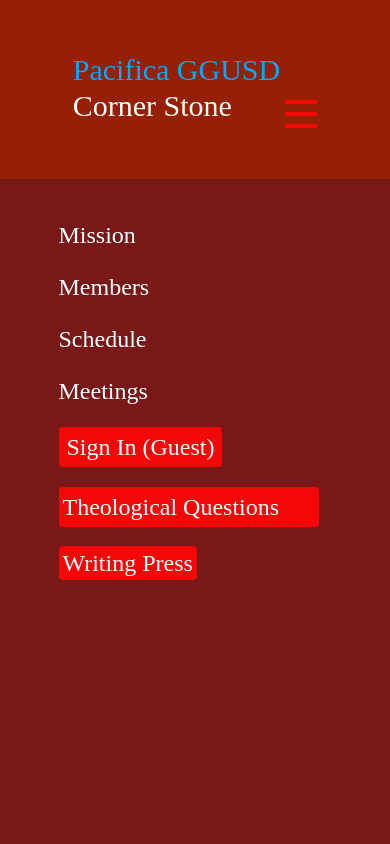
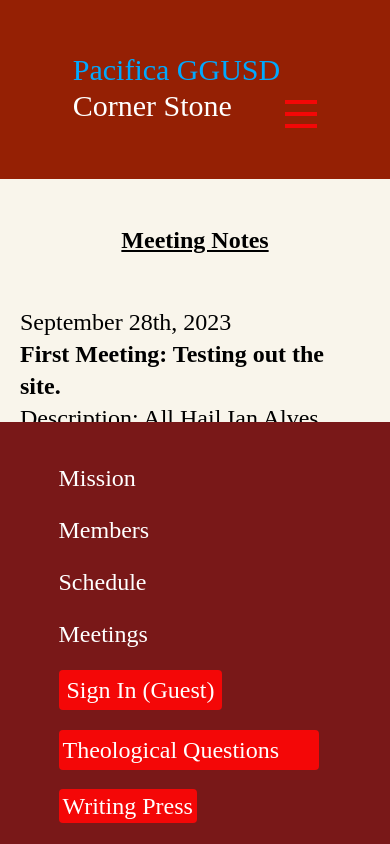
Before and after one commit to minh-p/pacificacornerstone, a Next.js app in the folder frontend/: page /meetings in a window 390 px wide. Both pictures are taken after a click on the button 301 px from the left and 89 px from the top of the page. Built offline with nearby package versions, Linux system fonts and the light colour scheme; no server answers.

Commit message:
Style changes test

```diff
--- a/frontend/app/components/MobileNav.tsx
+++ b/frontend/app/components/MobileNav.tsx
@@ -59,9 +59,9 @@
             <span className="block h-1 w-8 bg-[#f40707]"></span>
           </div>
         </button>
-        <div className="absolute xl:hidden h-[calc(100vh-179px)] bg-[#791818] z-20 top-[179px] w-screen sm:w-[400px] right-0 p-0 m-0 overflow-auto">
-          <div className="flex flex-col space-y-5 w-[70%] m-auto">
-            <ul className="flex flex-col space-y-5 mt-10">
+        <div className="absolute xl:hidden h-[50vh] bg-[#791818] z-20 bottom-0 w-screen right-0 p-0 m-0 overflow-auto">
+          <div className="flex flex-col space-y-5 w-[70%] m-auto my-10">
+            <ul className="flex flex-col space-y-5">
               <li>
                 <Link
                   className="hover:underline text-2xl xl:text-3xl block sm:hidden"
```
